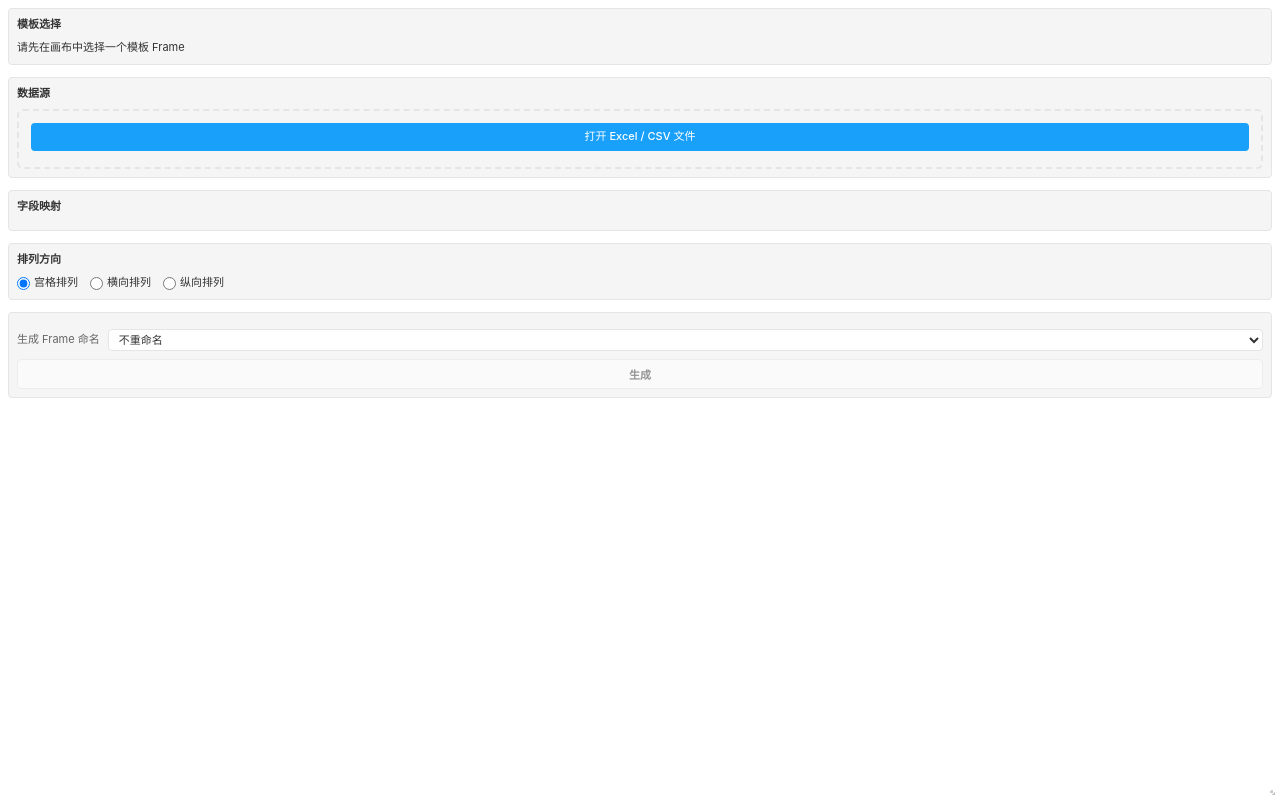
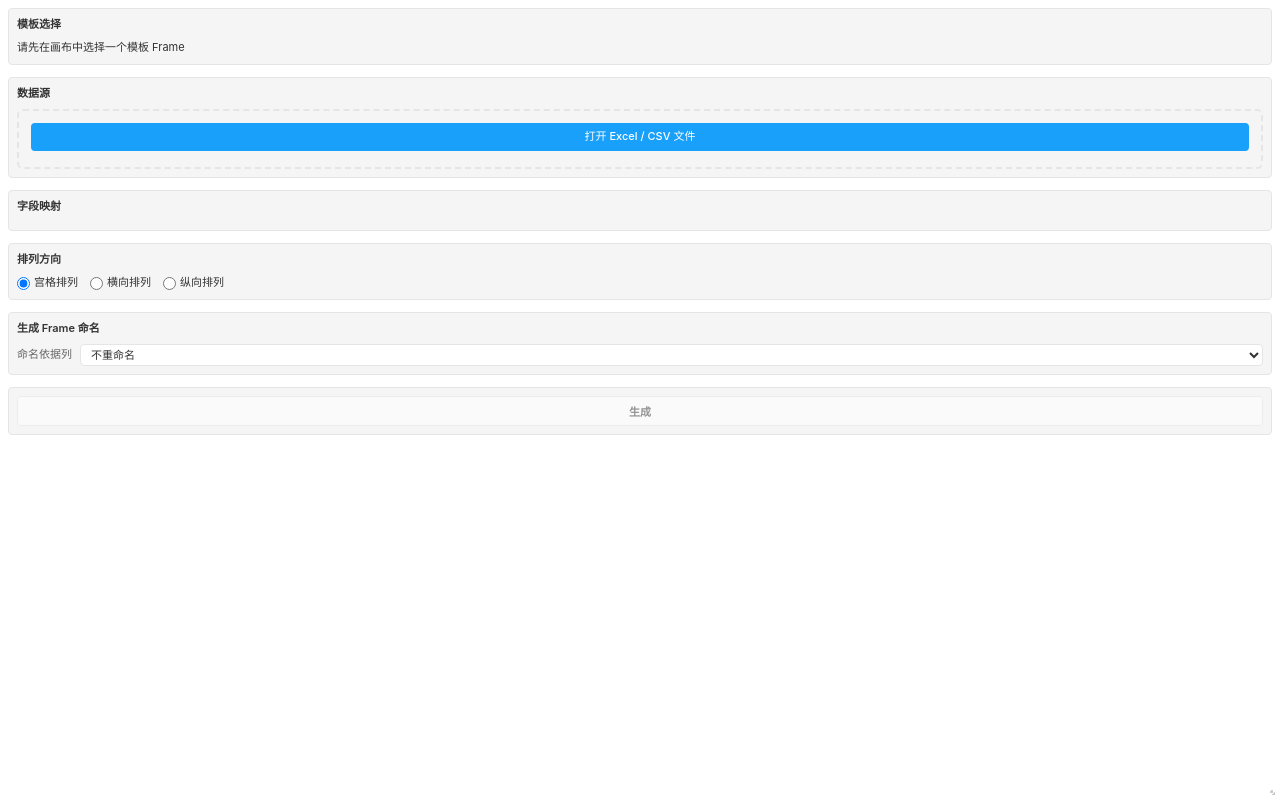
Before and after one commit to showgp/cp-workflow, a website with bundled scripts: page src/ui/index.html in a window 1280 px wide. Built offline with nearby package versions, Linux system fonts and the light colour scheme.

Commit message:
refactor: move naming selector to its own section block
Separates the frame naming dropdown from the generation section into
an independent 'section' card between layout and generation, giving it
its own border, background, and header for visual consistency.

```diff
--- a/src/ui/index.html
+++ b/src/ui/index.html
@@ -50,16 +50,19 @@
                     </label>
                 </div>
             </div>
+            <div id="naming-section" class="section">
+                <h3>生成 Frame 命名</h3>
+                <div id="naming-container" class="naming-container">
+                    <label class="naming-label" for="naming-select">命名依据列</label>
+                    <select id="naming-select" class="naming-select">
+                        <option value="">不重命名</option>
+                    </select>
+                </div>
+            </div>
             <div id="generation-section" class="section">
                 <div id="preview-info"></div>
                 <div id="progress-container"></div>
                 <div id="result-container"></div>
-                <div id="naming-container" class="naming-container">
-                    <label class="naming-label" for="naming-select">生成 Frame 命名</label>
-                    <select id="naming-select" class="naming-select">
-                        <option value="">不重命名</option>
-                    </select>
-                </div>
                 <button id="generate-btn" disabled>生成</button>
             </div>
         </div>
--- a/src/ui/styles.css
+++ b/src/ui/styles.css
@@ -724,8 +724,6 @@ input[type="file"] {
 }
 
 .naming-container {
-  margin-top: 8px;
-  margin-bottom: 8px;
   display: flex;
   align-items: center;
   justify-content: space-between;
```
